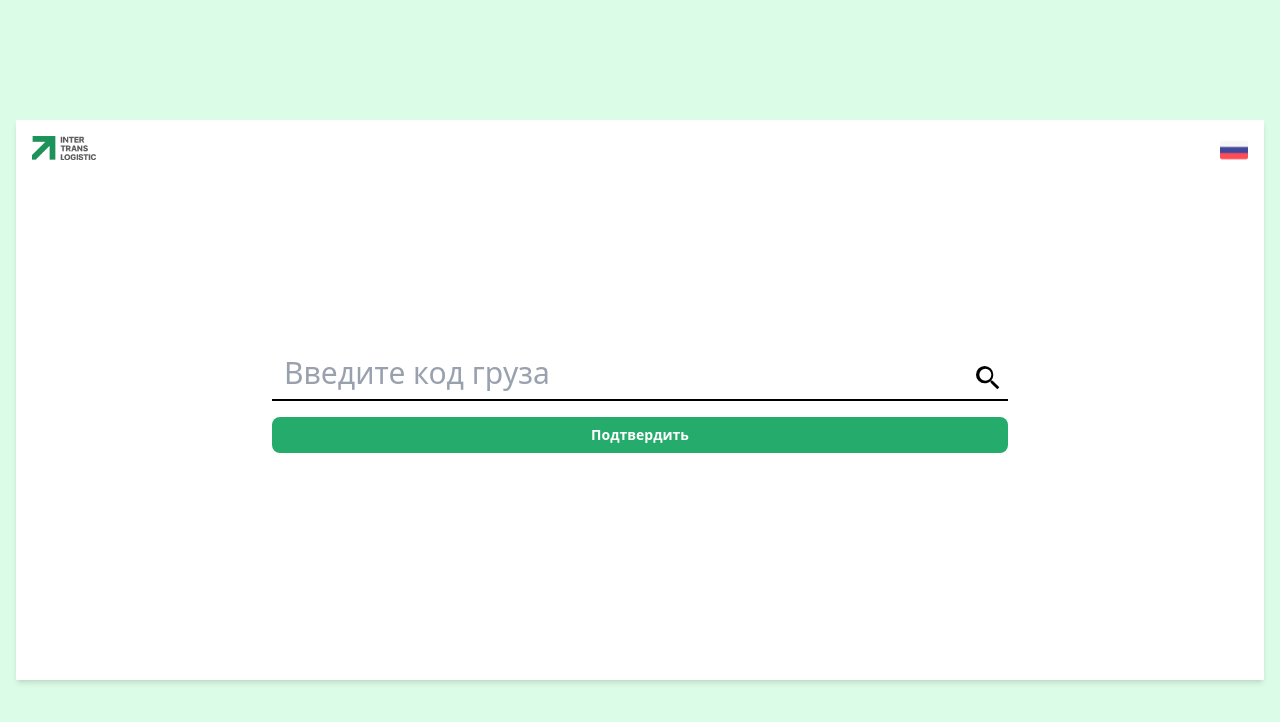
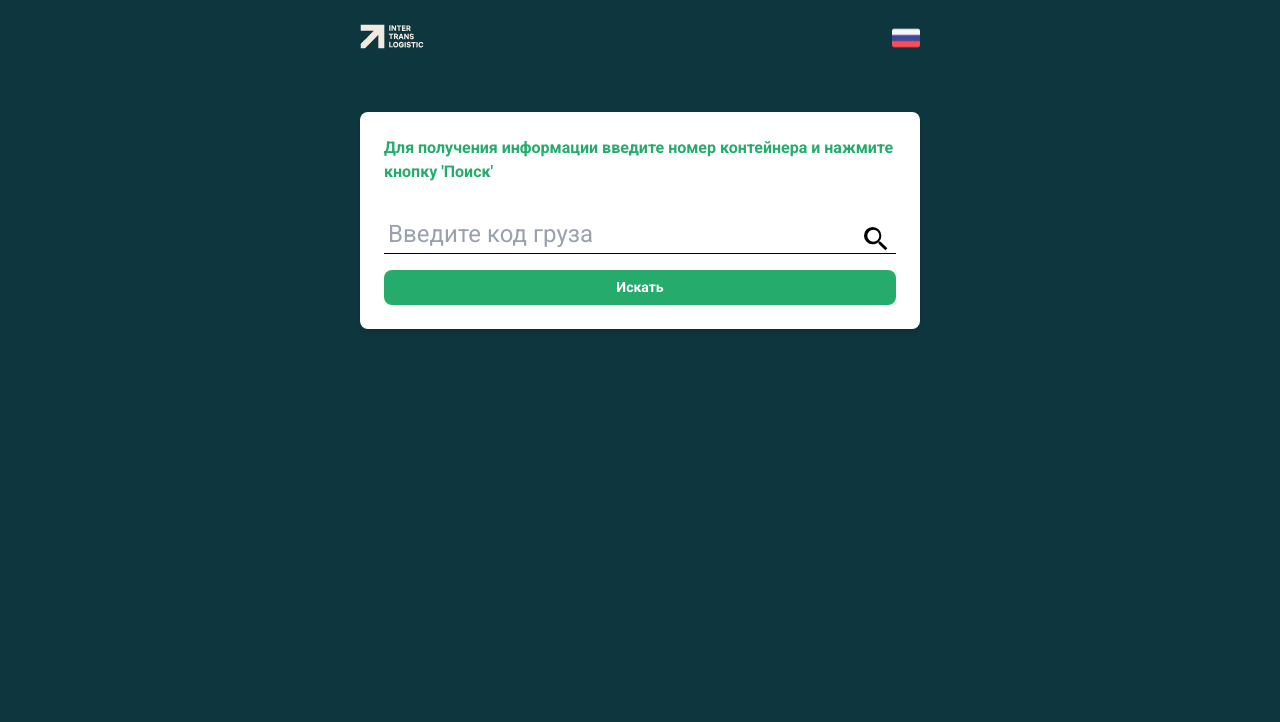
Before and after one commit to arabaykaa/logistic-web, a React (Vite) app: page / in a window 1280 px wide. Shown: the top 722 px of the page. Built offline with nearby package versions, Linux system fonts and the light colour scheme.

Commit message:
pre finish

```diff
--- a/src/app/index.css
+++ b/src/app/index.css
@@ -1,4 +1,10 @@
+@import url("https://fonts.googleapis.com/css2?family=Roboto:wght@400;500;700&display=swap");
+
 @tailwind base;
 @tailwind components;
 @tailwind utilities;
 @import "tailwindcss";
+
+body {
+  font-family: "Roboto", sans-serif;
+}
--- a/src/entities/cargo/model/index.ts
+++ b/src/entities/cargo/model/index.ts
@@ -1,12 +1,9 @@
-
 export interface CargoRequestType {
   clientName: string;
   containerNumber: string;
-  // expeditor: string;
   isRented: string | null;
   deliveryDate: Date | null;
   portEntryDate: Date | null;
-  // documentDeadline: Date | null;
   documentReceivedDate: Date | null;
   etd: Date | null;
   atd: Date | null;
@@ -15,7 +12,6 @@ export interface CargoRequestType {
   chinaArrivalDate: Date | null;
   inlandDepartureDate: Date | null;
   kashgarArrivalDate: Date | null;
-  // positionStatus: string;
   delayReason: string | null;
   finalArrivalDate: Date | null;
 }
--- a/src/locale/en.json
+++ b/src/locale/en.json
@@ -7,11 +7,13 @@
       "en": "English"
     },
     "main": {
+      "searchResult": "Search result",
+      "howToSearch": "To obtain information, enter the container number and click the 'Search' button",
       "input": {
         "enterCode": "Enter cargo code"
       },
       "buttons": {
-        "submit": "Submit"
+        "search": "Search"
       }
     },
     "sidebar": {
--- a/src/locale/kg.json
+++ b/src/locale/kg.json
@@ -7,11 +7,13 @@
       "en": "Англисче"
     },
     "main": {
+      "searchResult": "Издөө жыйынтыгы",
+      "howToSearch": "Маалымат алуу үчүн контейнердин номерин киргизип, Издөө баскычын басыңыз",
       "input": {
         "enterCode": "Жүктүн кодун киргизиңиз"
       },
       "buttons": {
-        "submit": "Ырастоо"
+        "search": "Издөө"
       }
     },
     "sidebar": {
--- a/src/locale/ru.json
+++ b/src/locale/ru.json
@@ -7,11 +7,13 @@
       "en": "Английский"
     },
     "main": {
+      "searchResult": "Результат поиска",
+      "howToSearch": "Для получения информации введите номер контейнера и нажмите кнопку 'Поиск'",
       "input": {
         "enterCode": "Введите код груза"
       },
       "buttons": {
-        "submit": "Подтвердить"
+        "search": "Искать"
       }
     },
     "sidebar": {
--- a/src/pages/client/main/page.tsx
+++ b/src/pages/client/main/page.tsx
@@ -4,10 +4,18 @@ import { apiRequest, CustomButton, Path, TextInput } from "@/shared";
 import type { CargoResponseType } from "@/entities/cargo/model";
 import { useTranslation } from "react-i18next";
 
+type RenderFieldProps = {
+    key?: number
+    text: string
+    value: string | number | Date | null | undefined;
+    type?: string
+}
+
 export const MainPage = () => {
     const { t } = useTranslation();
     const [code, setCode] = useState("");
     const [data, setData] = useState<CargoResponseType | null>(null);
+    const [isLoading, setIsLoading] = useState(false)
 
     const handleChange = (e: React.ChangeEvent<HTMLInputElement>) => {
         setCode(e.target.value);
@@ -17,6 +25,8 @@ export const MainPage = () => {
         e.preventDefault();
         if (!code) return;
 
+        setData(null)
+        setIsLoading(true)
         try {
             const response = await apiRequest<void, CargoResponseType>(
                 "GET",
@@ -25,31 +35,49 @@ export const MainPage = () => {
             setData(response);
         } catch (err) {
             console.error(err);
+        } finally {
+            setIsLoading(false);
         }
     };
 
+    const arrToIterate: RenderFieldProps[] = [
+        { key: 1, text: "clientName", value: data?.clientName },
+        { key: 2, text: "containerNumber", value: data?.containerNumber },
+        { key: 3, text: "isRented", value: data?.isRented, type: "select" },
+        { key: 4, text: "portStorageDays", value: data?.portStorageDays },
+        { key: 5, text: "extraCosts", value: data?.extraCosts },
+        { key: 6, text: "delayReason", value: data?.delayReason },
+        { key: 7, text: "deliveryDate", value: data?.deliveryDate, type: "date" },
+        { key: 8, text: "portEntryDate", value: data?.portEntryDate, type: "date" },
+        { key: 9, text: "documentReceivedDate", value: data?.documentReceivedDate, type: "date" },
+        { key: 10, text: "etd", value: data?.etd, type: "date" },
+        { key: 11, text: "atd", value: data?.atd, type: "date" },
+        { key: 12, text: "chinaArrivalDate", value: data?.chinaArrivalDate, type: "date" },
+        { key: 13, text: "inlandDepartureDate", value: data?.inlandDepartureDate, type: "date" },
+        { key: 14, text: "kashgarArrivalDate", value: data?.kashgarArrivalDate, type: "date" },
+        { key: 15, text: "finalArrivalDate", value: data?.finalArrivalDate, type: "date" },
+    ];
+
     return (
-        <div className="min-h-screen w-full bg-green-100 flex items-center justify-center px-4">
-            <div className="w-full h-[70vh] bg-white shadow-md flex flex-col justify-center items-center relative">
-                {/* Лого в левом верхнем углу */}
-                <div className="absolute top-4 left-4 w-16 h-auto">
-                    <img src="/logo.webp" alt="Logo" className="w-full h-auto" />
+        <div className="min-h-screen w-full bg-[#0e363e] flex items-center flex-col gap-8 px-[4%] pb-6">
+            <div className="w-full max-w-[35rem] relative h-20">
+                <div className="absolute top-6 w-16 h-auto">
+                    <img src="logo_transparent_gre.svg" alt="Logo" className="w-full h-auto" />
                 </div>
-
-                {/* Переключатель языка (опционально можно переместить в правый верх) */}
-                <div className="absolute top-4 right-4">
+                <div className="absolute top-6 right-0">
                     <LanguageChanger />
                 </div>
-
-                {/* Форма по центру */}
-                <form onSubmit={handleSubmit} className="w-full max-w-3xl flex flex-col items-center gap-4 px-4">
+            </div>
+            <div className="w-full max-w-[35rem] bg-white shadow-md flex flex-col justify-end items-center relative p-6 rounded-lg">
+                <h2 className="text-pretty font-bold text-[#25ab6c] mb-8">{t("main.howToSearch")}</h2>
+                <form onSubmit={handleSubmit} className="w-full max-w-3xl flex flex-col items-center gap-4">
                     <TextInput
                         id="code-input"
                         customPlaceholder={t("main.input.enterCode")}
                         value={code}
                         onChange={handleChange}
                         variant="underline"
-                        inputClassName="py-1 border-b-2 border-black focus:border-b-4 outline-none rounded-none border-t-0 border-l-0 border-r-0 text-2xl"
+                        inputClassName="py-1 border-b-1 border-black focus:border-b-2 outline-none rounded-none border-t-0 border-l-0 border-r-0 text-[24px]"
 
                         icon={
                             <svg xmlns="http://www.w3.org/2000/svg" viewBox="0 0 24 24" className="w-8 h-8">
@@ -59,11 +87,48 @@ export const MainPage = () => {
                     />
                     <CustomButton
                         type="submit"
-                        text={t("main.buttons.submit")}
+                        isLoading={isLoading}
+                        text={t("main.buttons.search")}
                         className="w-full text-xl py-2"
                     />
                 </form>
             </div>
+            {data && (
+                <div className="w-full max-w-[35rem] h-auto bg-white shadow-md flex flex-col gap-4 items-start relative p-6 rounded-lg">
+                    <h2 className="text-xl font-bold text-[#0e363e]">{t("main.searchResult")}</h2>
+
+                    <div className="w-full grid grid-cols-1 md:grid-cols-2 gap-x-4 gap-y-2 text-sm text-gray-800">
+                        {arrToIterate.map((item) => {
+                            if (item.value === null || item.value === undefined || item.value === "") return null;
+                            let displayValue: string;
+
+                            if (item.type === "date") {
+                                const date = new Date(item.value);
+                                displayValue =
+                                    date.toString() !== "Invalid Date"
+                                        ? date.toLocaleDateString("ru-RU").replace(/\//g, ".").replace(",", "")
+                                        : "-";
+                            } else if (item.type === "select") {
+                                displayValue = t(`form.label.${item.value}`);
+                            } else {
+                                displayValue = String(item.value);
+                            }
+                            return (
+                                <div key={item.key} className="flex justify-between text-[#0e363e]">
+                                    <div className="w-[60%]">
+                                        <p className="font-semibold">
+                                            {t(`form.label.${item.text}`)}:
+                                        </p>
+                                    </div>
+                                    <div className="w-[38%]">
+                                        {displayValue}
+                                    </div>
+                                </div>
+                            )
+                        })}
+                    </div>
+                </div>
+            )}
         </div>
     );
 };
--- a/src/shared/components/custom-button.tsx
+++ b/src/shared/components/custom-button.tsx
@@ -1,20 +1,68 @@
-import type { ReactNode } from "react"
+import type { ReactNode } from "react";
 
 interface Props extends React.DetailedHTMLProps<React.ButtonHTMLAttributes<HTMLButtonElement>, HTMLButtonElement> {
-    bg?: string
-    text: ReactNode
+    bg?: string;
+    text: ReactNode;
+    isLoading?: boolean;
 }
 
-export const CustomButton = ({ text, style, type = "button", bg = "#25ab6c", className, ...props }: Props) => {
+export const CustomButton = ({
+    text,
+    isLoading,
+    style,
+    type = "button",
+    bg = "#25ab6c",
+    className = "",
+    ...props
+}: Props) => {
     return (
         <button
             type={type}
             style={{ background: bg, ...style }}
-            className={`w-full text-white font-bold py-1 px-4 rounded-lg transition text-[14px]
-                       hover:brightness-105 active:scale-99 active:brightness-99 cursor-pointer ${className}`}
+            className={`w-full text-white font-bold py-1 px-4 rounded-lg transition text-[14px] flex justify-center items-center
+                  hover:brightness-105 active:scale-99 active:brightness-99 cursor-pointer ${className}`}
+            disabled={isLoading || props.disabled}
             {...props}
         >
-            {text}
+            {isLoading ? (
+                <svg xmlns="http://www.w3.org/2000/svg" viewBox="0 0 200 200" width={32} height={20}>
+                    <circle fill="#ffffff" stroke="#ffffff" strokeWidth="20" r="20" cx="40" cy="65">
+                        <animate
+                            attributeName="cy"
+                            calcMode="spline"
+                            dur="2s"
+                            values="65;135;65"
+                            keySplines=".5 0 .5 1;.5 0 .5 1"
+                            repeatCount="indefinite"
+                            begin="-.4s"
+                        />
+                    </circle>
+                    <circle fill="#ffffff" stroke="#ffffff" strokeWidth="20" r="20" cx="120" cy="65">
+                        <animate
+                            attributeName="cy"
+                            calcMode="spline"
+                            dur="2s"
+                            values="65;135;65"
+                            keySplines=".5 0 .5 1;.5 0 .5 1"
+                            repeatCount="indefinite"
+                            begin="-.2s"
+                        />
+                    </circle>
+                    <circle fill="#ffffff" stroke="#ffffff" strokeWidth="20" r="20" cx="200" cy="65">
+                        <animate
+                            attributeName="cy"
+                            calcMode="spline"
+                            dur="2s"
+                            values="65;135;65"
+                            keySplines=".5 0 .5 1;.5 0 .5 1"
+                            repeatCount="indefinite"
+                            begin="0s"
+                        />
+                    </circle>
+                </svg>
+            ) : (
+                text
+            )}
         </button>
-    )
-}
+    );
+};
--- a/src/shared/components/text-input.tsx
+++ b/src/shared/components/text-input.tsx
@@ -25,7 +25,7 @@ export const TextInput = ({
     const { t } = useTranslation();
 
     const baseStyles = `
-        w-full px-3 py-2 outline-none transition-all
+        w-full outline-none transition-all
         placeholder-gray-400 bg-transparent text-gray-900
         ${icon ? "pr-10" : ""}
     `;
@@ -33,13 +33,13 @@ export const TextInput = ({
     const defaultStyles = `
         ${baseStyles}
         bg-white/90 border ${error ? "border-red-500" : "border-black/10"}
-        rounded-md
+        rounded-md px-3 py-2
     `;
 
     const underlineStyles = `
-        text-3xl ${baseStyles}
+        ${baseStyles}
         border-b ${error ? "border-red-500" : "border-black"} border-[2px]
-        focus:border-b-2
+        focus:border-b-2 text-3xl px-1
     `;
 
     return (
```
Also changed, not shown: public/logo_transparent_gre.svg (added).
